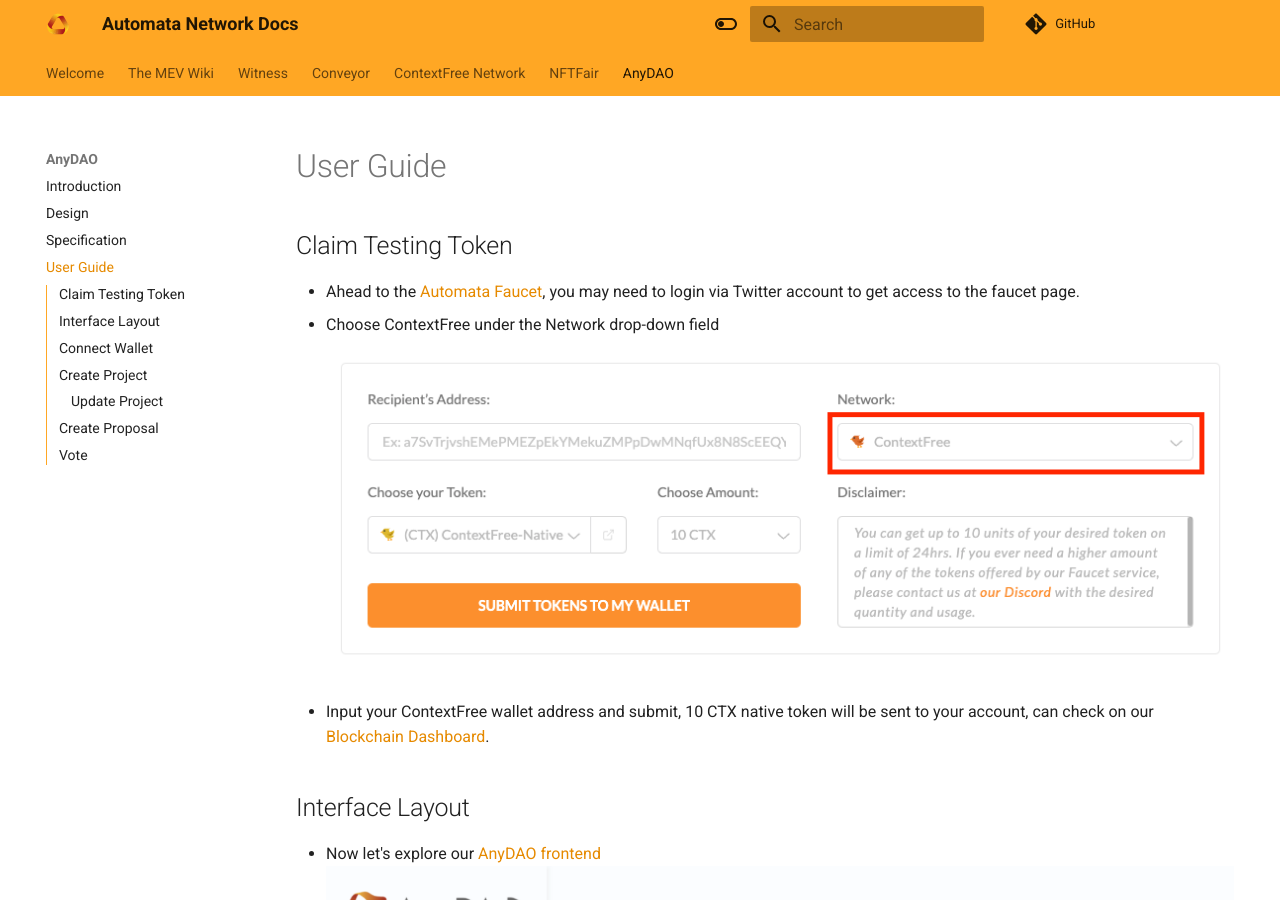
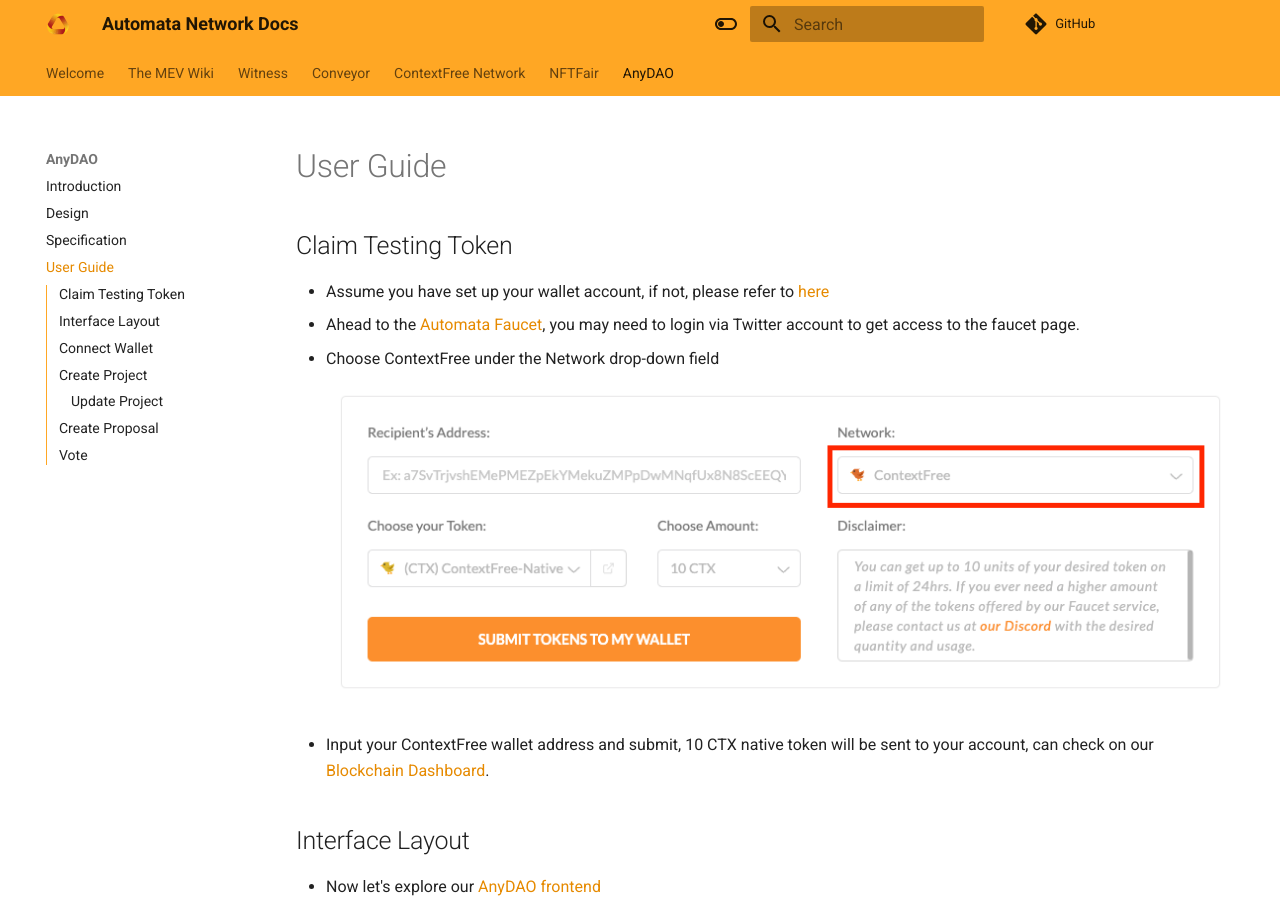
Before and after one commit to automata-network/docs, an MkDocs documentation site: the page built from docs/anydao/guide.md, in a window 1280 px wide and 900 px high. Built offline with MkDocs 1.6.1 and Material for MkDocs 9.7.7, drawn with Linux system fonts in a browser that asks for light colours; nearby versions of some CDN libraries; comment, search, counter and statistics services are not loaded.

Commit message:
Adding help link for setup wallet

```diff
--- a/docs/anydao/guide.md
+++ b/docs/anydao/guide.md
@@ -1,5 +1,6 @@
 # User Guide
 ## Claim Testing Token
+- Assume you have set up your wallet account, if not, please refer to [here](../canarynet/userguide/setupwallet.md)
 - Ahead to the [Automata Faucet](./spec.md#faucet), you may need to login via Twitter account to get access to the faucet page.
 - Choose ContextFree under the Network drop-down field
 ![](../assets/anydao/faucet.png)
```
